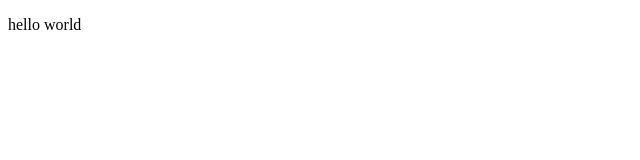
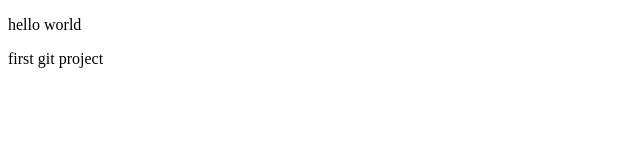
Before and after one commit to rmcet-ds/SE_COMP_Pract, a plain HTML site: page index.html in a window 1280 px wide. Shown: the full height of the page, 0-640 px from the left. Drawn offline with Linux system fonts and the light colour scheme.

Commit message:
new feature added

```diff
--- a/index.html
+++ b/index.html
@@ -7,5 +7,6 @@
 </head>
 <body>
     <p>hello world</p>
+    <p>first git project</p>
 </body>
 </html>
```
